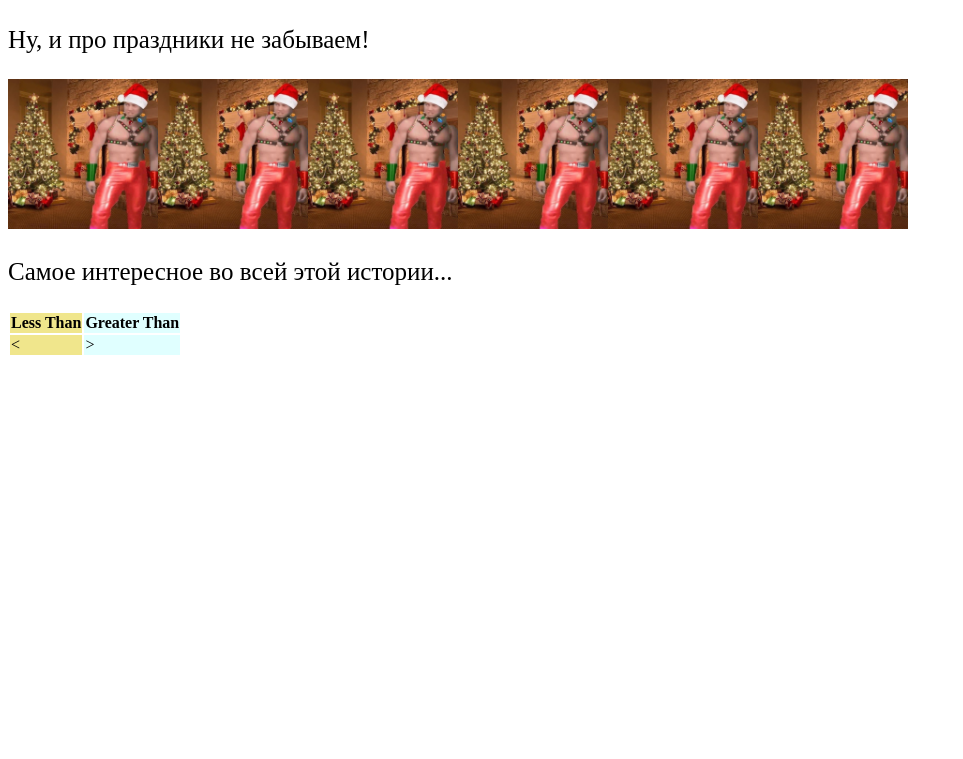
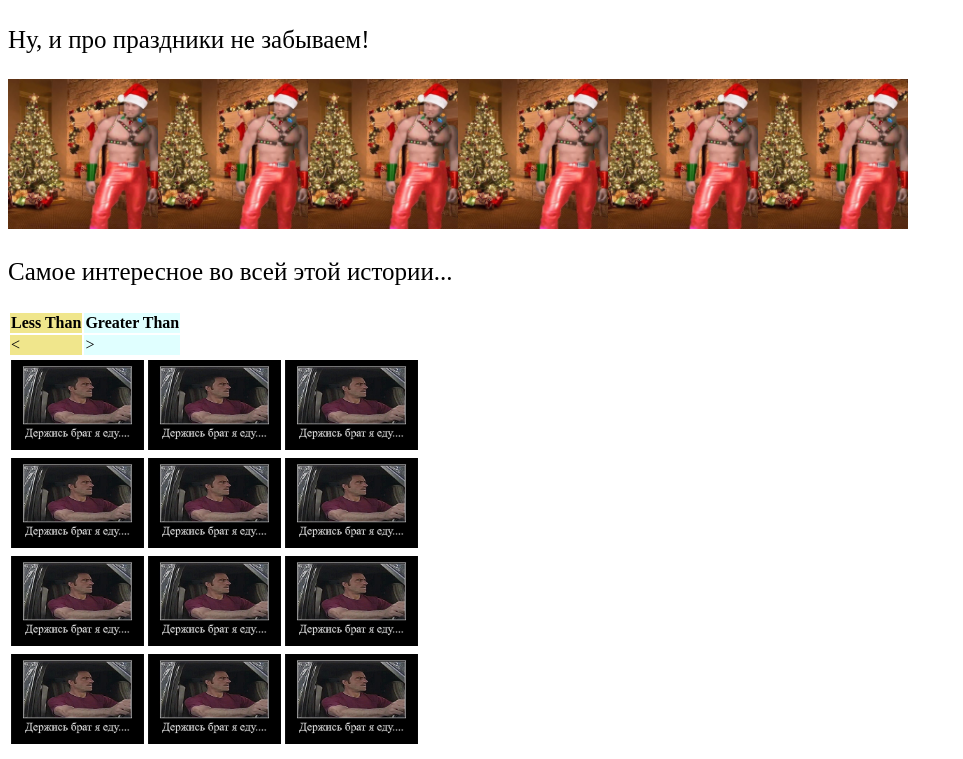
Before and after one commit to grogeru/grogeru.github.io, a plain HTML site: page index.html in a window 1280 px wide. Shown: the part 1198-1957 px from the top of the page, without its empty margins (0-963 px from the left). Before the commit the page ends 1563 px from the top, so only its background shows below. Drawn offline with Linux system fonts and the light colour scheme.

Commit message:
Add files via upload

```diff
--- a/index.html
+++ b/index.html
@@ -38,5 +38,33 @@
         <tr><td>&lt</td> <td> &gt </td>  </tr>
 
     </table>
+
+    <table class="table">
+  <thead>
+    <tr>
+      <th scope="col"><img src="брат.jpg" alt="" style="width: 133px;"></th>
+      <th scope="col"><img src="брат.jpg" alt="" style="width: 133px;"></th>
+      <th scope="col"><img src="брат.jpg" alt="" style="width: 133px;"></th></tr>
+  </thead>
+  <tbody>
+    <tr>
+      <th scope="row"><img src="брат.jpg" alt="" style="width: 133px;"></th>
+      <td><img src="брат.jpg" alt="" style="width: 133px;"></td>
+      <td><img src="брат.jpg" alt="" style="width: 133px;"></td>
+    </tr>
+    <tr>
+      <th scope="row"><img src="брат.jpg" alt="" style="width: 133px;"></th>
+      <td><img src="брат.jpg" alt="" style="width: 133px;"></td>
+      <td><img src="брат.jpg" alt="" style="width: 133px;"></td>
+    </tr>
+    <tr>
+      <th scope="row"><img src="брат.jpg" alt="" style="width: 133px;"></th>
+      <td><img src="брат.jpg" alt="" style="width: 133px;"></td>
+        <td><img src="брат.jpg" alt="" style="width: 133px;"></td>
+    </tr>
+  </tbody>
+</table>
+
+
 </body>
 </html>
```
